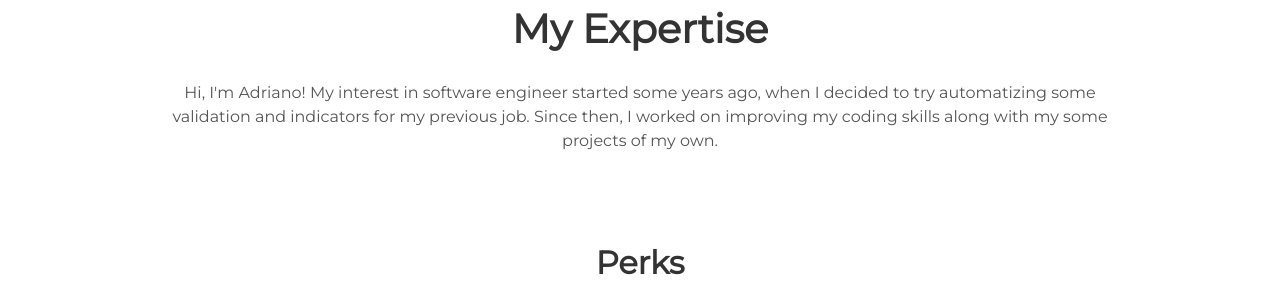
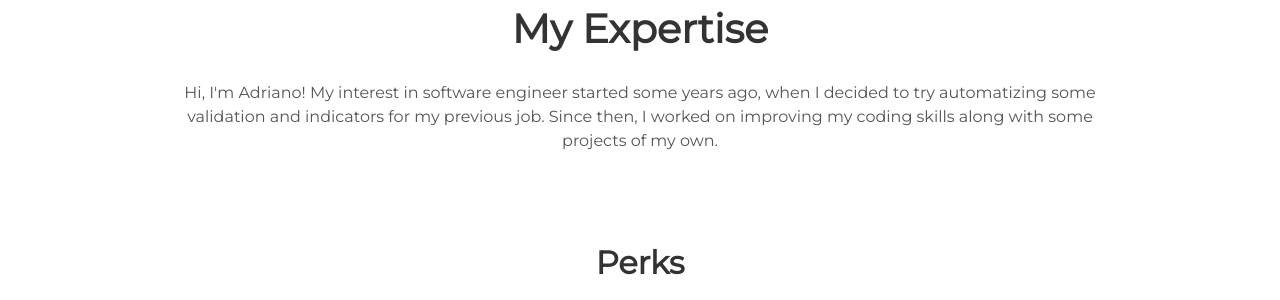
Before and after one commit to adrianojbj/adrianojbj.github.io, a Jekyll site: the page built from index.html, in a window 1280 px wide. Shown: the part 976-1276 px from the top of the page. Built offline with Jekyll 4.4.1, drawn with Linux system fonts in a browser that asks for light colours.

Commit message:
resolving text errors

```diff
--- a/_config.yml
+++ b/_config.yml
@@ -6,7 +6,7 @@ description: This site was made to publish my personal portfolio
 
 # User settings
 username: Adriano Birnfeld
-user_description: Hi, I'm Adriano! My interest in software engineer started some years ago, when I decided to try automatizing some validation and indicators for my previous job. Since then, I worked on improving my coding skills along with my some projects of my own.
+user_description: Hi, I'm Adriano! My interest in software engineer started some years ago, when I decided to try automatizing some validation and indicators for my previous job. Since then, I worked on improving my coding skills along with some projects of my own.
 user_title: Software Developer
 email: adrianojbj@gmail.com
 twitter_username: lorem_ipsum
```
